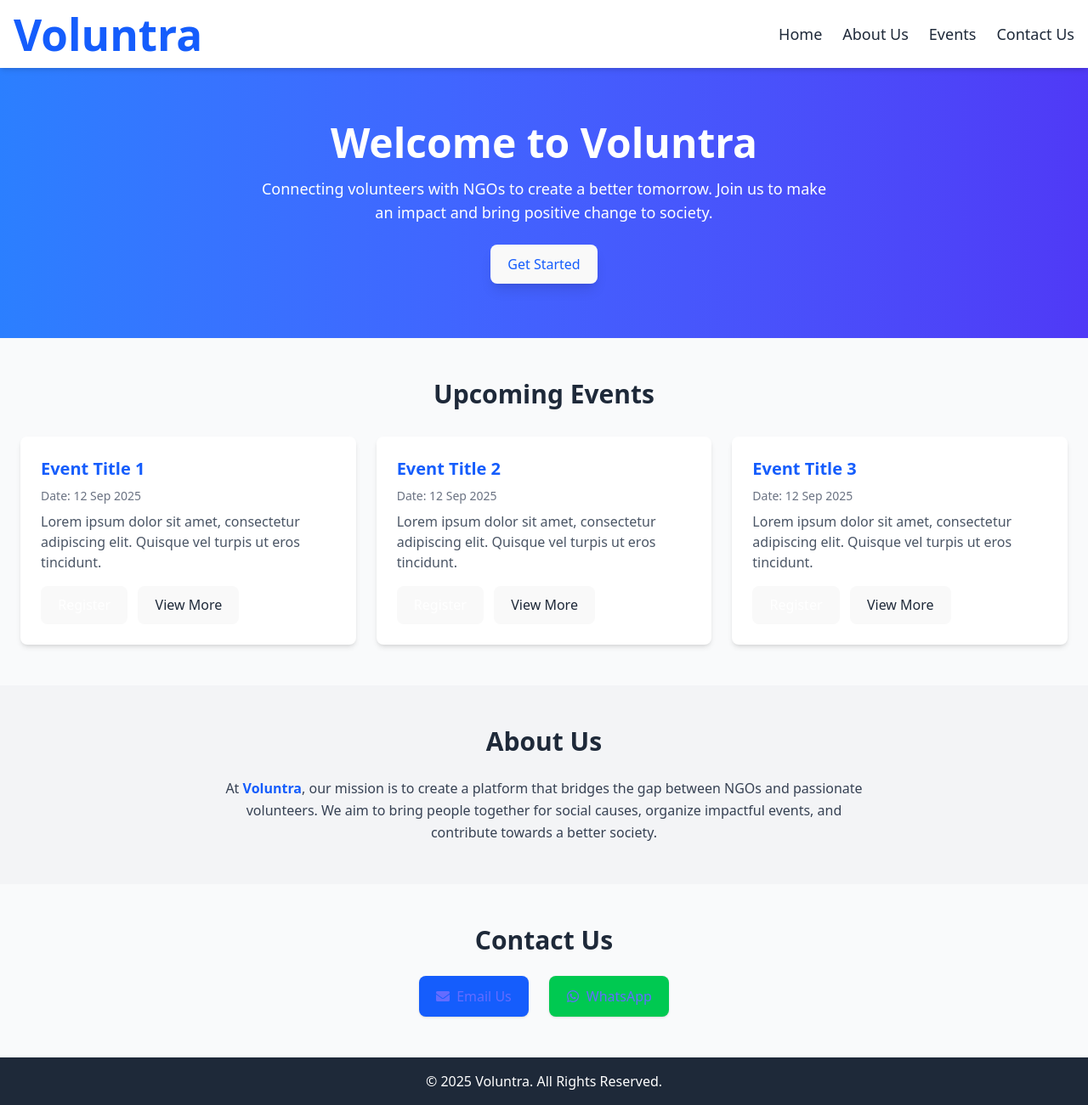
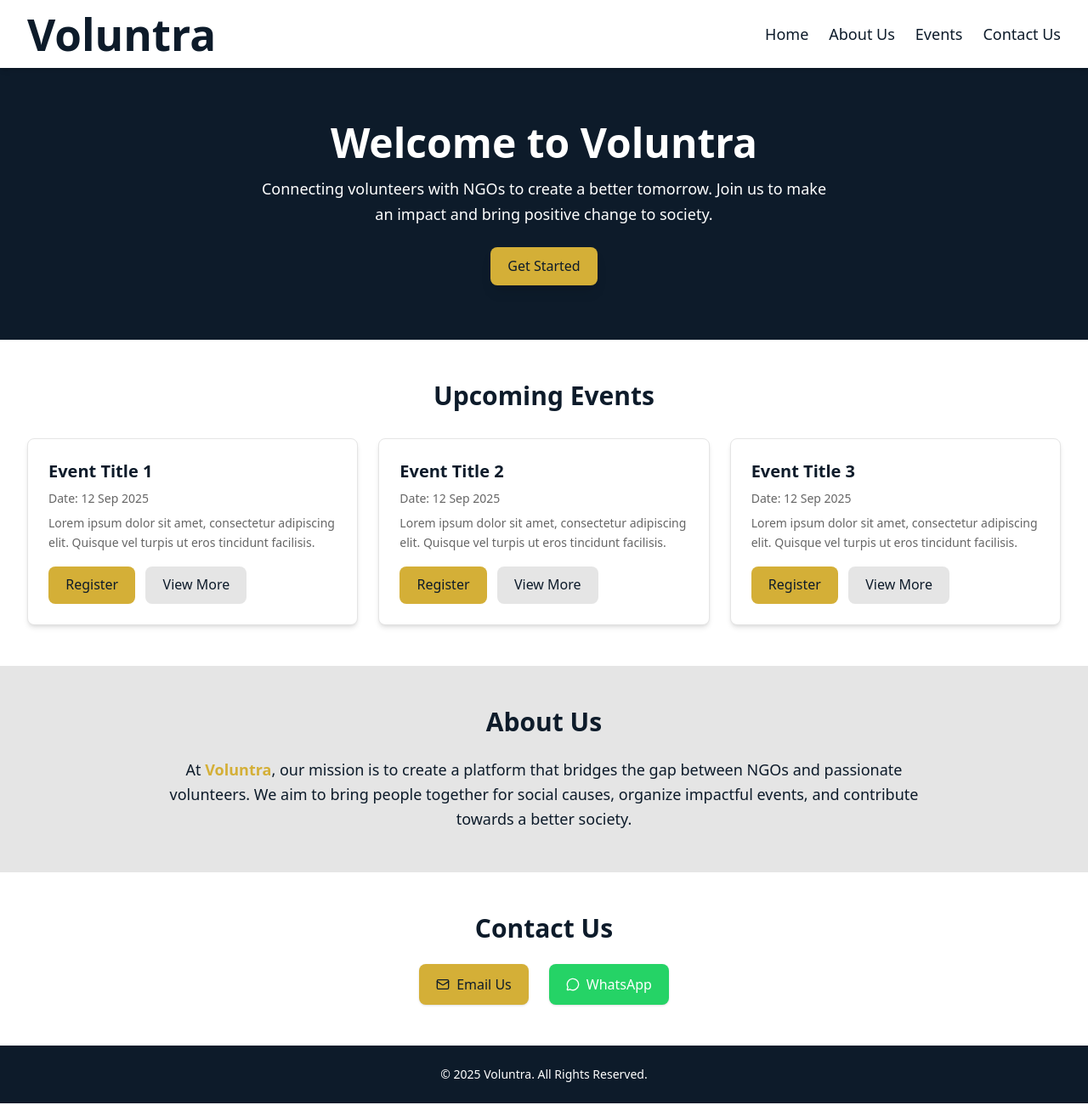
Before and after one commit to Saidasaradharam/Voluntra-Website, a React (Vite) app: page / in a window 1280 px wide. Shown: the whole page at 85% size. Built offline with nearby package versions, Linux system fonts and the light colour scheme.

Commit message:
Updated welcome page theme

```diff
--- a/src/pages/Welcome.jsx
+++ b/src/pages/Welcome.jsx
@@ -1,104 +1,136 @@
 import React from "react";
-import { FaEnvelope, FaWhatsapp } from "react-icons/fa";
+import { Mail, MessageCircle } from "lucide-react";
 
 const WelcomePage = () => {
+  // Add CSS reset for full viewport coverage
+  React.useEffect(() => {
+    document.body.style.margin = '0';
+    document.body.style.padding = '0';
+    document.body.style.width = '100vw';
+    document.body.style.overflowX = 'hidden';
+    document.documentElement.style.margin = '0';
+    document.documentElement.style.padding = '0';
+  }, []);
+
   return (
-    <div className="min-h-screen flex flex-col bg-gray-50 text-gray-800">
+    <div className="min-h-screen w-full flex flex-col text-gray-800 overflow-x-hidden" style={{backgroundColor: '#E5E5E5'}}>
       {/* Navbar */}
-      <nav className="bg-white shadow-md sticky top-0 z-50">
-        <div className="max-w-7xl mx-auto px-4 py-3 flex justify-between items-center">
-          <h1 className="text-2xl font-bold text-blue-600">Voluntra</h1>
-          <ul className="hidden md:flex space-x-6 text-lg font-medium">
-            <li className="hover:text-blue-600 cursor-pointer">Home</li>
-            <li className="hover:text-blue-600 cursor-pointer">About Us</li>
-            <li className="hover:text-blue-600 cursor-pointer">Events</li>
-            <li className="hover:text-blue-600 cursor-pointer">Contact Us</li>
+      <nav className="shadow-md sticky top-0 z-50 w-full" style={{backgroundColor: '#FFFFFF'}}>
+        <div className="w-full max-w-7xl mx-auto px-4 sm:px-6 lg:px-8 py-3 flex justify-between items-center">
+          <h1 className="text-2xl font-bold" style={{color: '#0D1B2A'}}>Voluntra</h1>
+          <ul className="hidden md:flex space-x-6 text-lg font-medium" style={{color: '#0D1B2A'}}>
+            <li className="cursor-pointer transition-colors" style={{'&:hover': {color: '#D4AF37'}}}>Home</li>
+            <li className="cursor-pointer transition-colors hover:opacity-80">About Us</li>
+            <li className="cursor-pointer transition-colors hover:opacity-80">Events</li>
+            <li className="cursor-pointer transition-colors hover:opacity-80">Contact Us</li>
           </ul>
-          <button className="md:hidden text-2xl">☰</button>
+          <button className="md:hidden text-2xl" style={{color: '#0D1B2A'}}>☰</button>
         </div>
       </nav>
 
       {/* Hero Section */}
-      <section className="bg-gradient-to-r from-blue-500 to-indigo-600 text-white py-16 px-6 text-center">
-        <h2 className="text-4xl md:text-5xl font-bold mb-4">
+      <section className="w-full text-white py-16 px-4 sm:px-6 lg:px-8 text-center" style={{backgroundColor: '#0D1B2A'}}>
+        <div className="max-w-4xl mx-auto">
+          <h2 className="text-3xl sm:text-4xl md:text-5xl font-bold mb-4">
             Welcome to Voluntra
           </h2>
-        <p className="text-lg max-w-2xl mx-auto mb-6">
+          <p className="text-base sm:text-lg max-w-2xl mx-auto mb-6 leading-relaxed">
             Connecting volunteers with NGOs to create a better tomorrow. Join us to make an impact and
             bring positive change to society.
           </p>
-        <button className="bg-white text-blue-600 font-semibold px-6 py-3 rounded-lg shadow-lg hover:bg-gray-100 transition">
+          <button
+            className="font-semibold px-6 py-3 rounded-lg shadow-lg transition-all duration-300 transform hover:scale-105 hover:opacity-90"
+            style={{backgroundColor: '#D4AF37', color: '#0D1B2A'}}
+          >
             Get Started
           </button>
+        </div>
       </section>
 
       {/* Upcoming Events Section */}
-      <section className="max-w-7xl mx-auto px-6 py-12">
-        <h3 className="text-3xl font-bold text-center mb-8 text-gray-800">
+      <section className="w-full py-12 px-4 sm:px-6 lg:px-8" style={{backgroundColor: '#FFFFFF'}}>
+        <div className="max-w-7xl mx-auto">
+          <h3 className="text-2xl sm:text-3xl font-bold text-center mb-8" style={{color: '#0D1B2A'}}>
             Upcoming Events
           </h3>
-        <div className="grid gap-6 md:grid-cols-3">
+          <div className="grid gap-6 sm:grid-cols-2 lg:grid-cols-3">
             {[1, 2, 3].map((event) => (
               <div
                 key={event}
-              className="bg-white shadow-md rounded-lg p-6 hover:shadow-xl transition"
+                className="shadow-md rounded-lg p-6 hover:shadow-xl transition-all duration-300 transform hover:-translate-y-1"
+                style={{backgroundColor: '#FFFFFF', border: '1px solid #E5E5E5'}}
               >
-              <h4 className="text-xl font-semibold text-blue-600 mb-2">
+                <h4 className="text-xl font-semibold mb-2" style={{color: '#0D1B2A'}}>
                   Event Title {event}
                 </h4>
-              <p className="text-sm text-gray-500 mb-2">Date: 12 Sep 2025</p>
-              <p className="text-gray-600 mb-4">
+                <p className="text-sm mb-2" style={{color: '#666'}}>Date: 12 Sep 2025</p>
+                <p className="mb-4 text-sm leading-relaxed" style={{color: '#666'}}>
                   Lorem ipsum dolor sit amet, consectetur adipiscing elit. Quisque vel
-                turpis ut eros tincidunt.
+                  turpis ut eros tincidunt facilisis.
                 </p>
-              <div className="flex space-x-3">
-                <button className="bg-blue-600 text-white px-4 py-2 rounded-lg hover:bg-blue-700 transition">
+                <div className="flex flex-col sm:flex-row gap-3">
+                  <button
+                    className="px-4 py-2 rounded-lg transition-colors duration-200 text-sm font-medium hover:opacity-90"
+                    style={{backgroundColor: '#D4AF37', color: '#0D1B2A'}}
+                  >
                     Register
                   </button>
-                <button className="bg-gray-200 text-gray-800 px-4 py-2 rounded-lg hover:bg-gray-300 transition">
+                  <button
+                    className="px-4 py-2 rounded-lg transition-colors duration-200 text-sm font-medium hover:opacity-80"
+                    style={{backgroundColor: '#E5E5E5', color: '#0D1B2A'}}
+                  >
                     View More
                   </button>
                 </div>
               </div>
             ))}
           </div>
+        </div>
       </section>
 
       {/* About Us Section */}
-      <section className="bg-gray-100 px-6 py-12">
-        <h3 className="text-3xl font-bold text-center mb-6">About Us</h3>
-        <p className="max-w-3xl mx-auto text-center text-gray-700 leading-relaxed">
-          At <span className="font-bold text-blue-600">Voluntra</span>, our mission is to create a
+      <section className="w-full px-4 sm:px-6 lg:px-8 py-12" style={{backgroundColor: '#E5E5E5'}}>
+        <div className="max-w-4xl mx-auto">
+          <h3 className="text-2xl sm:text-3xl font-bold text-center mb-6" style={{color: '#0D1B2A'}}>About Us</h3>
+          <p className="text-center leading-relaxed text-base sm:text-lg" style={{color: '#0D1B2A'}}>
+            At <span className="font-bold" style={{color: '#D4AF37'}}>Voluntra</span>, our mission is to create a
             platform that bridges the gap between NGOs and passionate volunteers.
             We aim to bring people together for social causes, organize impactful
             events, and contribute towards a better society.
           </p>
+        </div>
       </section>
 
       {/* Contact Us Section */}
-      <section className="px-6 py-12 text-center">
-        <h3 className="text-3xl font-bold mb-6">Contact Us</h3>
-        <div className="flex justify-center gap-6">
+      <section className="w-full px-4 sm:px-6 lg:px-8 py-12 text-center" style={{backgroundColor: '#FFFFFF'}}>
+        <div className="max-w-4xl mx-auto">
+          <h3 className="text-2xl sm:text-3xl font-bold mb-6" style={{color: '#0D1B2A'}}>Contact Us</h3>
+          <div className="flex flex-col sm:flex-row justify-center gap-4 sm:gap-6">
             <a
               href="mailto:voluntra@example.com"
-            className="flex items-center bg-blue-600 text-white px-5 py-3 rounded-lg shadow hover:bg-blue-700 transition"
+              className="flex items-center justify-center px-5 py-3 rounded-lg shadow transition-all duration-300 transform hover:scale-105 hover:opacity-90"
+              style={{backgroundColor: '#D4AF37', color: '#0D1B2A'}}
             >
-            <FaEnvelope className="mr-2" /> Email Us
+              <Mail className="mr-2 w-4 h-4" /> Email Us
             </a>
             <a
               href="https://wa.me/919876543210"
               target="_blank"
               rel="noopener noreferrer"
-            className="flex items-center bg-green-500 text-white px-5 py-3 rounded-lg shadow hover:bg-green-600 transition"
+              className="flex items-center justify-center px-5 py-3 rounded-lg shadow transition-all duration-300 transform hover:scale-105 hover:opacity-90"
+              style={{backgroundColor: '#25D366', color: '#FFFFFF'}}
             >
-            <FaWhatsapp className="mr-2" /> WhatsApp
+              <MessageCircle className="mr-2 w-4 h-4" /> WhatsApp
             </a>
+          </div>
         </div>
       </section>
 
       {/* Footer */}
-      <footer className="bg-gray-800 text-white py-4 text-center mt-auto">
-        <p>© {new Date().getFullYear()} Voluntra. All Rights Reserved.</p>
+      <footer className="w-full py-6 text-center mt-auto" style={{backgroundColor: '#0D1B2A', color: '#FFFFFF'}}>
+        <div className="max-w-7xl mx-auto px-4">
+          <p className="text-sm">© {new Date().getFullYear()} Voluntra. All Rights Reserved.</p>
+        </div>
       </footer>
     </div>
   );
```
Lines whose indentation alone changed are shown as unchanged.
